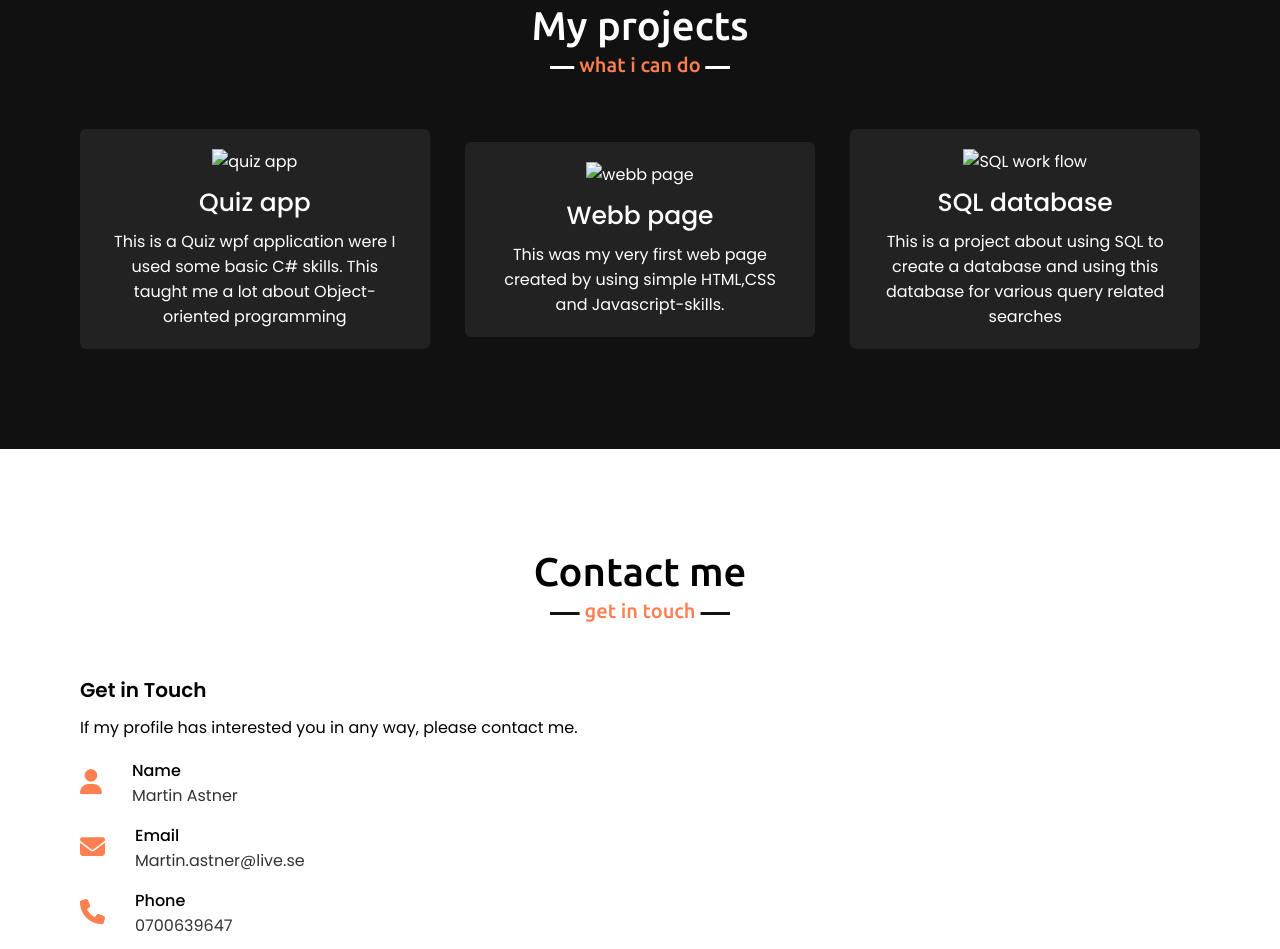
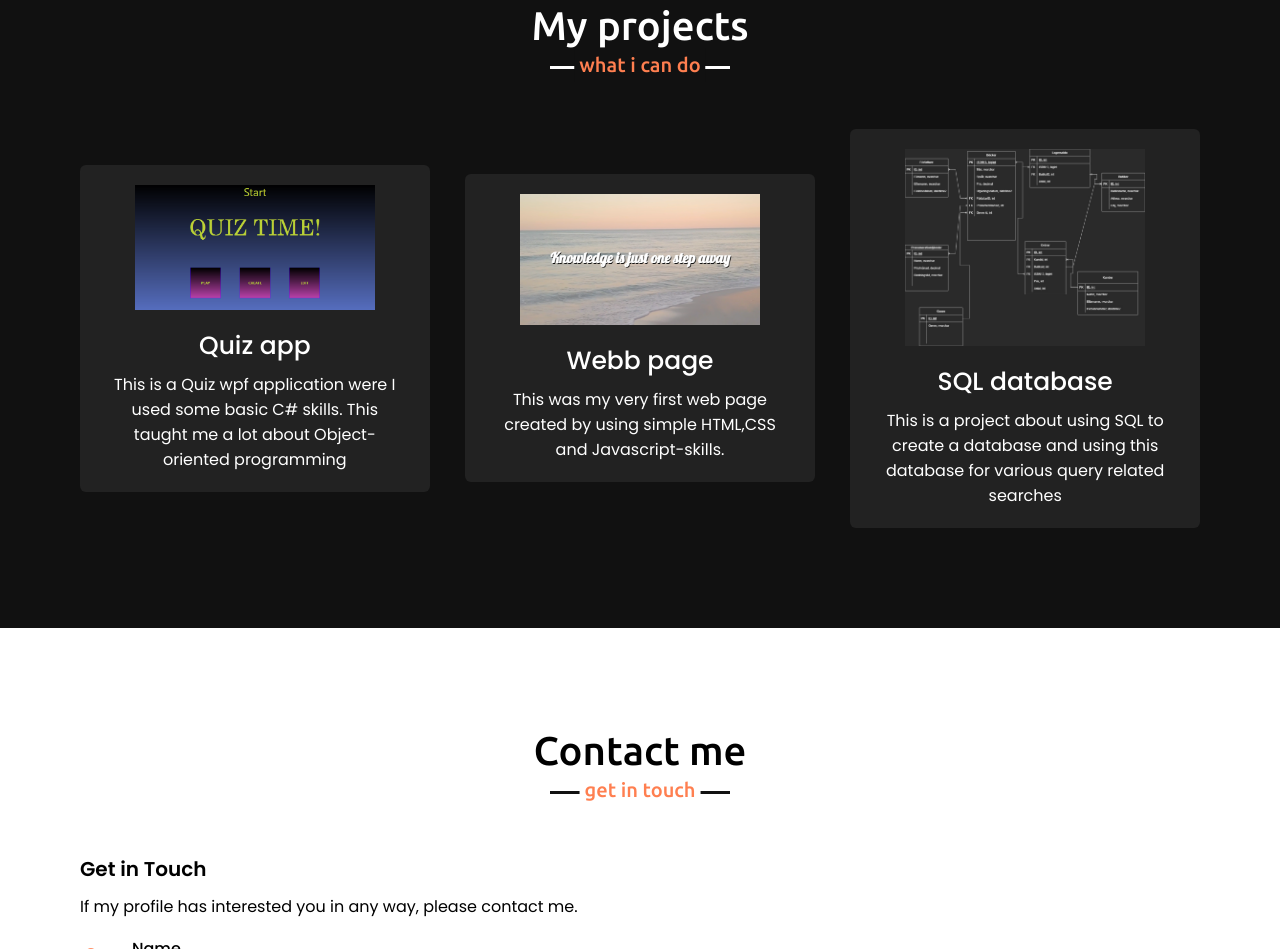
Before and after one commit to Martincoder24/Portfolio, a plain HTML site: page index.html in a window 1280 px wide. Shown: the part 1680-2629 px from the top of the page. Drawn offline with nearby package versions, Linux system fonts and the light colour scheme; the site is published under a folder, as on GitHub Pages, so addresses that start at the root find nothing.

Commit message:
Changed path for images

```diff
--- a/index.html
+++ b/index.html
@@ -62,7 +62,7 @@
             <div class="proj-content">
                 <a href="https://github.com/Martincoder24/Labb-3" class="card">
                     <div class="box">
-                        <img src="/Images/quizAppProject.png" alt="quiz app">
+                        <img src="Images/quizAppProject.png" alt="quiz app">
                        <!--Här ska jag lägga in en bild på projektet-->
                        <div class="text">Quiz app</div>
                        <p>This is a Quiz wpf application were I used some basic C# skills. This taught me a lot about Object-oriented programming</p>
@@ -70,7 +70,7 @@
                 </a>
                 <a href="https://martincoder24.github.io/Labb1-Frontend/" class="card">
                     <div class="box">
-                        <img src="/Images/webbPageProject.png" alt="webb page">
+                        <img src="Images/webbPageProject.png" alt="webb page">
                        <!--Här ska jag lägga in en bild på projektet-->
                        <div class="text">Webb page</div>
                        <p>This was my very first web page created by using simple HTML,CSS and Javascript-skills. </p>
@@ -78,7 +78,7 @@
                 </a>
                 <a href="https://github.com/Martincoder24/SQL-project" class="card">
                     <div class="box">
-                        <img src="/Images/ER-Diagram.jpg" alt="SQL work flow">
+                        <img src="Images/ER-Diagram.jpg" alt="SQL work flow">
                        <!--Här ska jag lägga in en bild på projektet-->
                        <div class="text">SQL database</div>
                        <p>This is a project about using SQL to create a database and using this database for various query related searches</p>
```
